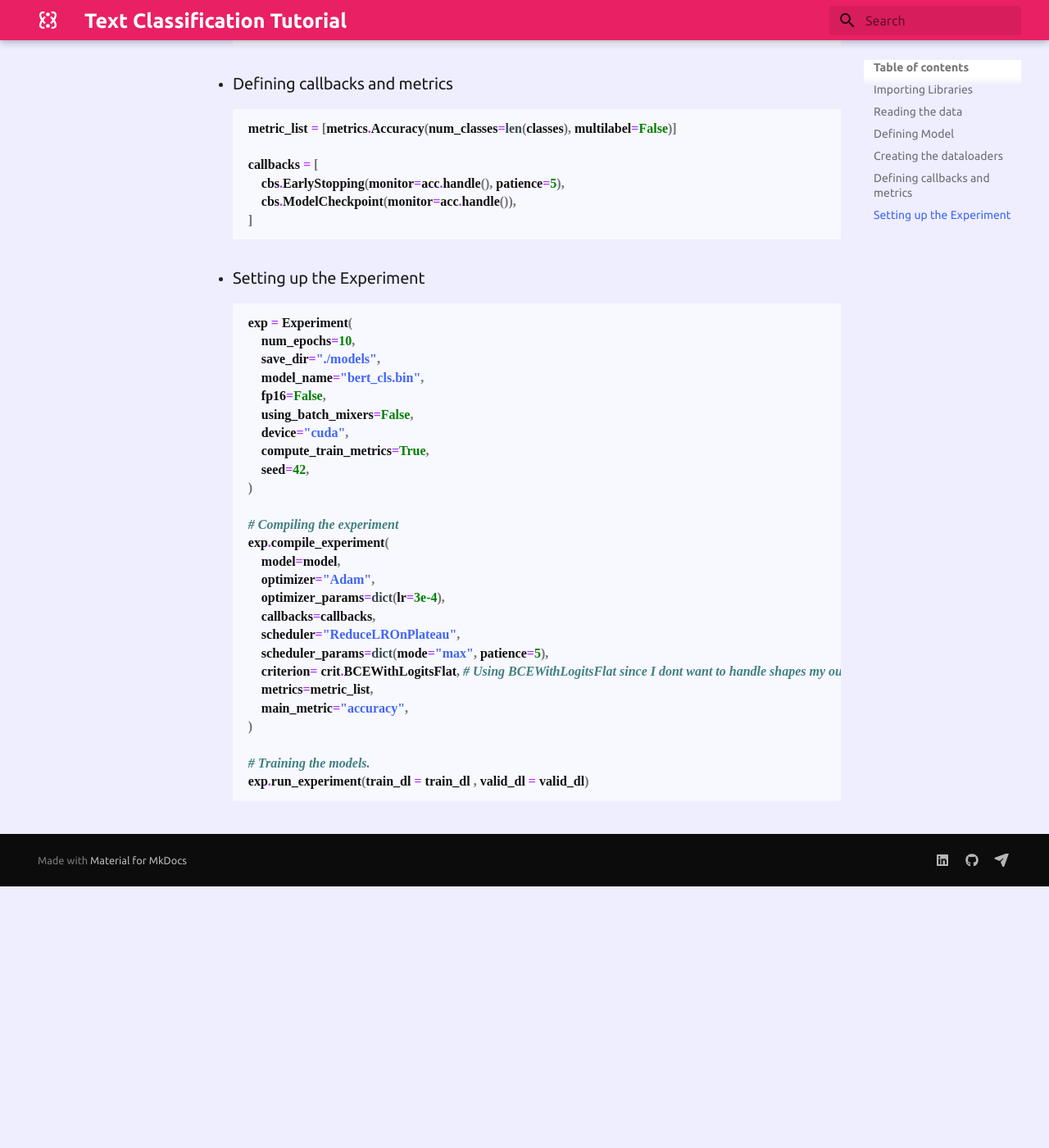
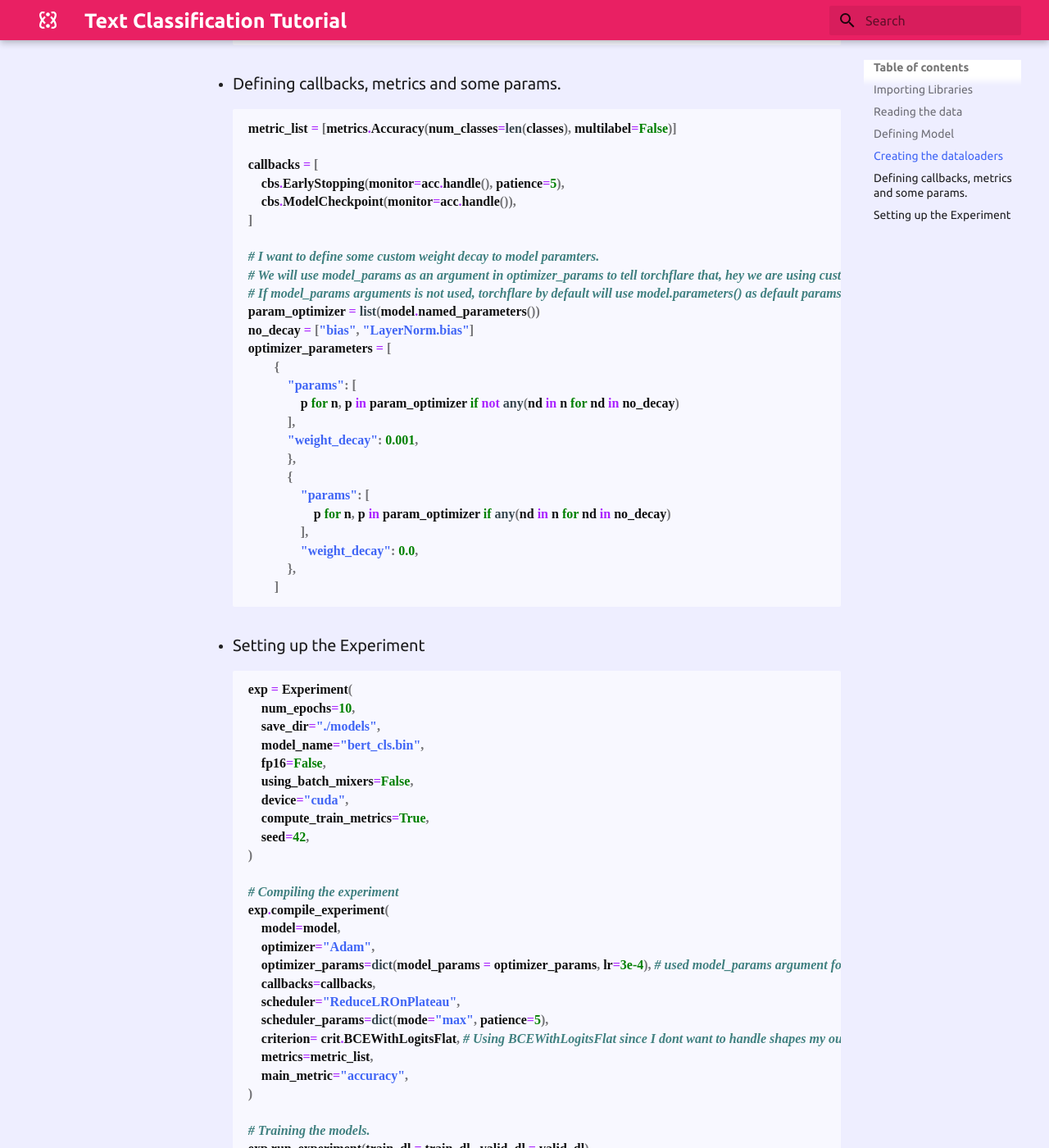
Before and after one commit to Atharva-Phatak/torchflare, an MkDocs documentation site: the page built from docs/Tutorials/text_classification.md, in a window 1280 px wide and 1400 px high, scrolled down 1903 px. Shown: the whole window at 82% size. Built offline with MkDocs 1.6.1 and Material for MkDocs 9.7.7, drawn with Linux system fonts in a browser that asks for light colours; comment, search, counter and statistics services are not loaded; before the commit the page ends 2984 px from its top, so only the background shows below that.

````diff
--- a/docs/Tutorials/text_classification.md
+++ b/docs/Tutorials/text_classification.md
@@ -76,7 +76,7 @@ test_dl = SimpleDataloader.text_data_from_df(
                         max_len = 128).get_loader(batch_size = 16 , shuffle = False)
 ```
 
-* ### Defining callbacks and metrics
+* ### Defining callbacks, metrics and some params.
 ``` python
 metric_list = [metrics.Accuracy(num_classes=len(classes), multilabel=False)]
 
@@ -84,6 +84,26 @@ callbacks = [
     cbs.EarlyStopping(monitor=acc.handle(), patience=5),
     cbs.ModelCheckpoint(monitor=acc.handle()),
 ]
+
+# I want to define some custom weight decay to model paramters.
+# We will use model_params as an argument in optimizer_params to tell torchflare that, hey we are using custom optimizer params for model.
+# If model_params arguments is not used, torchflare by default will use model.parameters() as default params to optimizer.
+param_optimizer = list(model.named_parameters())
+no_decay = ["bias", "LayerNorm.bias"]
+optimizer_parameters = [
+        {
+            "params": [
+                p for n, p in param_optimizer if not any(nd in n for nd in no_decay)
+            ],
+            "weight_decay": 0.001,
+            },
+            {
+                "params": [
+                    p for n, p in param_optimizer if any(nd in n for nd in no_decay)
+                ],
+                "weight_decay": 0.0,
+            },
+        ]
 ```
 
 * ### Setting up the Experiment
@@ -104,7 +124,7 @@ exp = Experiment(
 exp.compile_experiment(
     model=model,
     optimizer="Adam",
-    optimizer_params=dict(lr=3e-4),
+    optimizer_params=dict(model_params = optimizer_params, lr=3e-4), # used model_params argument for custom optimizer params.
     callbacks=callbacks,
     scheduler="ReduceLROnPlateau",
     scheduler_params=dict(mode="max", patience=5),
````
Also changed, not shown: 2 other files.
